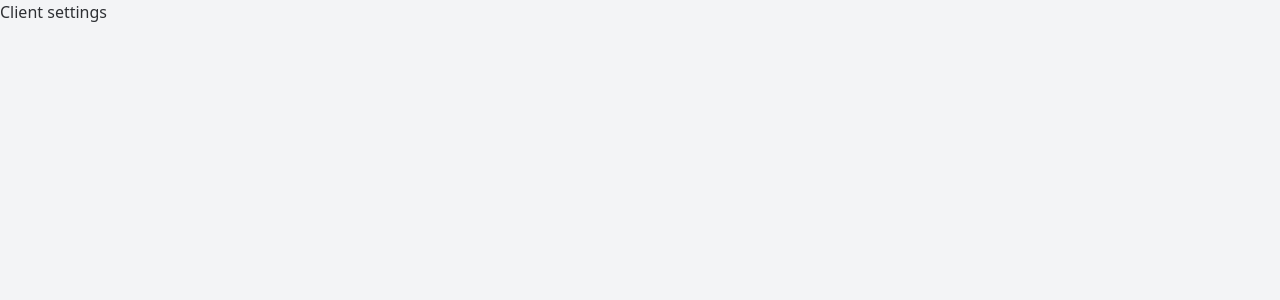
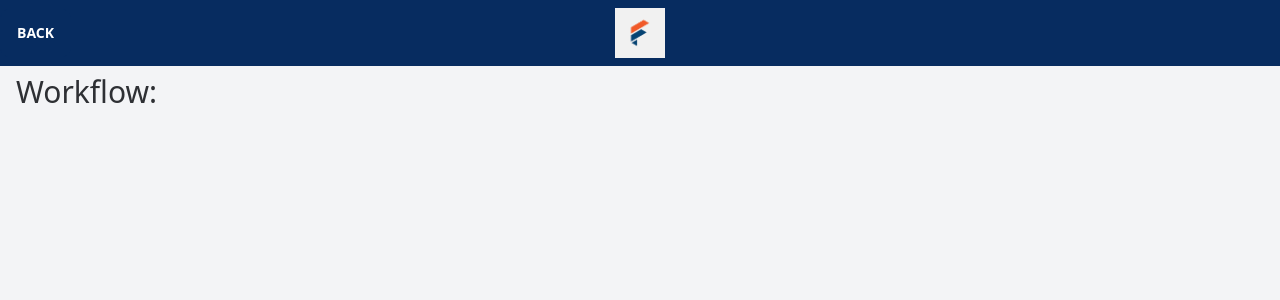
Before and after one commit to bhavc/next-fika, a Next.js app: page /client/workflow/1 in a window 1280 px wide. Shown: the top 300 px of the page. Built offline with nearby package versions, Linux system fonts and the light colour scheme.

Commit message:
Add support for viewing current deliveries

```diff
--- a/src/features/Client/Workflow/NewWorkflowFormCargo.tsx
+++ b/src/features/Client/Workflow/NewWorkflowFormCargo.tsx
@@ -23,8 +23,6 @@ export default function NewWorkflowFormCargo({ handleSubmitWorkflow }: NewWorkfl
 	} = useForm<FormInputs>();
 
 	const onSubmit: SubmitHandler<FormInputs> = (data) => {
-		console.log("data", data);
-
 		handleSubmitWorkflow();
 
 		// TODO
--- a/src/features/Client/Workflow/NewWorkflowFormLocation.tsx
+++ b/src/features/Client/Workflow/NewWorkflowFormLocation.tsx
@@ -30,8 +30,6 @@ export default function NewWorkflowFormLocation({
 	} = useForm<FormInputs>();
 
 	const onSubmit: SubmitHandler<FormInputs> = (data) => {
-		console.log("data", data);
-
 		handleSubmitWorkflow();
 
 		// TODO
--- a/src/features/Client/Workflow/NewWorkflowFormPrice.tsx
+++ b/src/features/Client/Workflow/NewWorkflowFormPrice.tsx
@@ -29,8 +29,6 @@ export default function NewWorkflowFormPrice({
 	} = useForm<FormInputs>();
 
 	const onSubmit: SubmitHandler<FormInputs> = (data) => {
-		console.log("data", data);
-
 		handleSubmitWorkflow();
 
 		// TODO
--- a/src/features/Client/Workflow/WorkflowCards.tsx
+++ b/src/features/Client/Workflow/WorkflowCards.tsx
@@ -5,13 +5,12 @@ interface WorkflowCardsData {
 }
 
 export default function WorkflowCards({ workflows }: WorkflowCardsData) {
-	console.log("workflows", workflows);
 	return (
 		<div className="flex flex-col gap-2">
 			{workflows?.map((workflow, index) => {
 				return (
 					<Link key={index} href={`/client/workflow/${workflow.id}`}>
-						<div className="card w-80 bg-slate-200 shadow-xl">
+						<div className="card w-80 bg-slate-100 shadow-xl">
 							<div className="card-body">
 								<h2 className="card-title">Card title!</h2>
 								<p>If a dog chews shoes whose shoes does he choose?</p>
--- a/src/pages/client/workflow/[id].tsx
+++ b/src/pages/client/workflow/[id].tsx
@@ -1,7 +1,24 @@
+import Router from "next/router";
+
+import ClientNavBar from "@/components/Nav/ClientNavbar";
+
 import type { GetServerSideProps } from "next";
 
 export default function WorkflowId() {
-	return <div>Client settings</div>;
+	const leftSideItems = [
+		<button key="goback" onClick={() => Router.back()} className="btn btn-primary text-white">
+			Back
+		</button>
+	];
+
+	return (
+		<>
+			<ClientNavBar leftSideItems={leftSideItems} />
+			<main className="items-center justify-center px-4">
+				<h1 className="text-3xl mt-2 mb-4 text-left">Workflow: </h1>
+			</main>
+		</>
+	);
 }
 
 export const getServerSideProps: GetServerSideProps = async (context) => {
--- a/src/pages/client/workflows.tsx
+++ b/src/pages/client/workflows.tsx
@@ -1,12 +1,19 @@
 import type { GetServerSideProps } from "next";
+import Router from "next/router";
 
 import ClientNavBar from "@/components/Nav/ClientNavbar";
 import WorkflowCards from "@/features/Client/Workflow/WorkflowCards";
 
 export default function Workflows({ workflows }: { workflows: any[] }) {
+	const leftSideItems = [
+		<button key="goback" onClick={() => Router.back()} className="btn btn-primary text-white">
+			Back
+		</button>
+	];
+
 	return (
 		<>
-			<ClientNavBar />
+			<ClientNavBar leftSideItems={leftSideItems} />
 			<main className="items-center justify-center px-4">
 				<h1 className="text-3xl mt-2 mb-4 text-left">View your past Workflows</h1>
 				<WorkflowCards workflows={workflows} />
```
